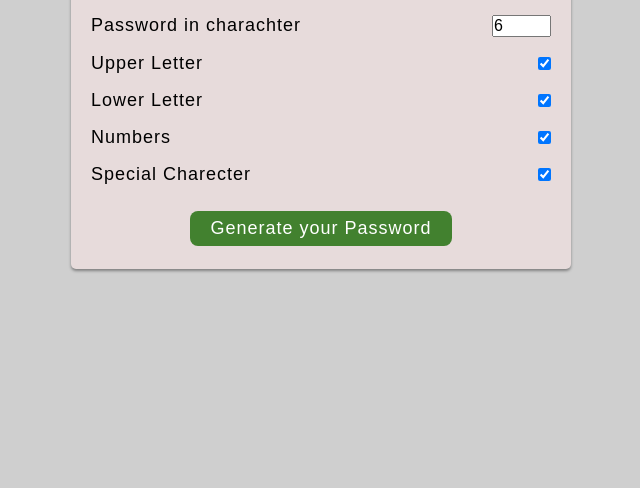
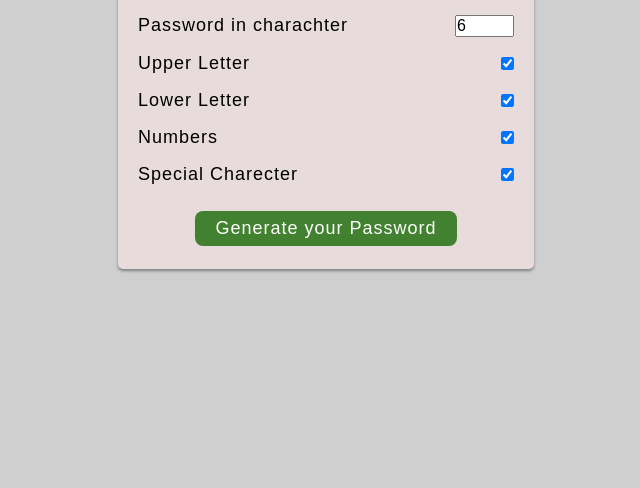
Before and after one commit to WEBs-DEV/Passoword-Generator, a plain HTML site: page index.html in a window 1280 px wide. Shown: the part 312-800 px from the top of the page, without its empty margins (319-959 px from the left). Drawn offline with Linux system fonts and the light colour scheme.

Commit message:
width changes

```diff
--- a/index.css
+++ b/index.css
@@ -17,8 +17,8 @@
     left: 50%;
     top: 50%;
     transform: translate(-50%,-50%);
-    margin: auto;
-    width: 500px;
+    margin: auto 5px;
+    max-width: 500px;
     background: rgb(231, 219, 219);
     box-shadow: 0 2px 3px grey;
     text-align: center;
```
